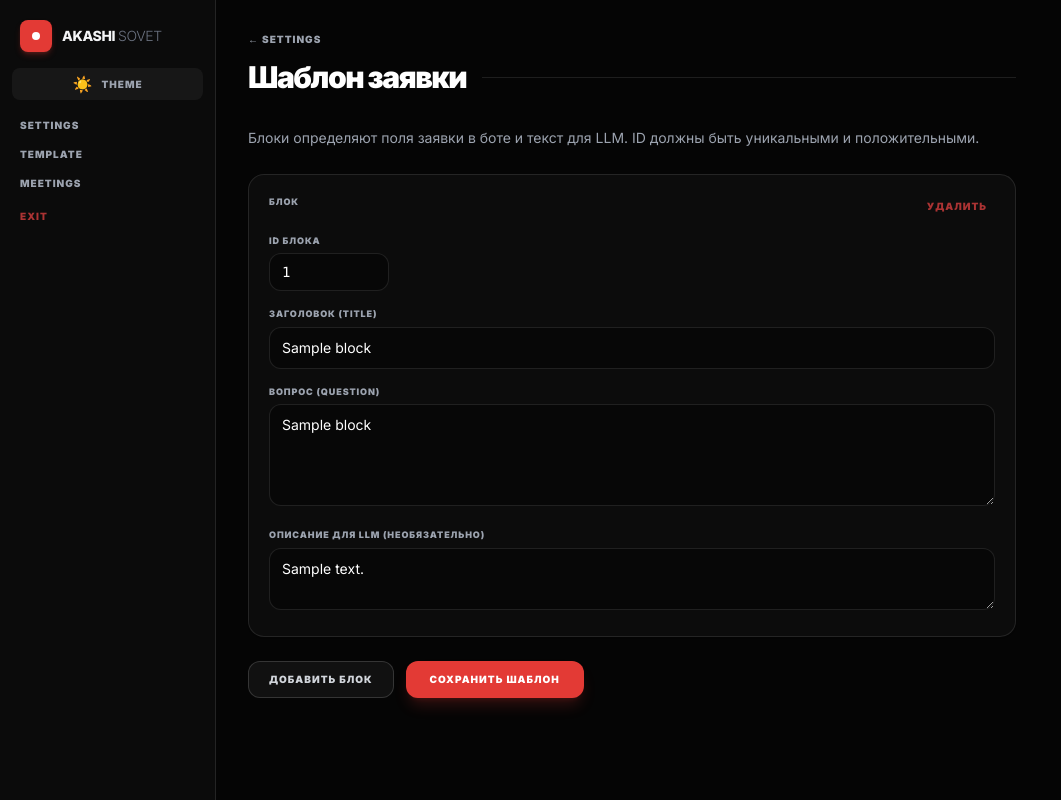
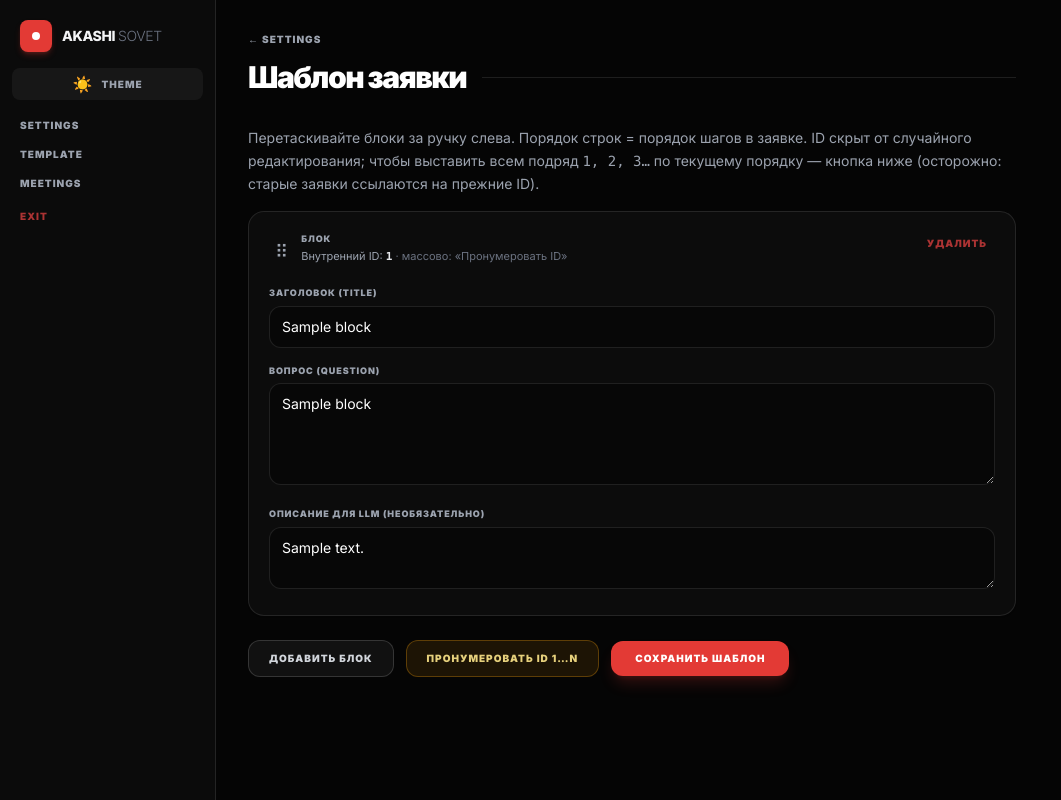
Before and after one commit to nurikw3/AkashiSovet, a FastAPI app: template web/templates/template_editor.html in a window 1280 px wide. Shown: the whole page, without its empty margins (0-1061 px from the left). Run offline with FastAPI, Linux system fonts and the light colour scheme; the template is opened without the code that fills it: most values are stand-ins (such as "Sample title", 1, 10 or a date in 2020); parts of the project's set-up code (start-up, migrations or seed data) failed here and were passed over; some libraries are stand-ins or nearby versions.

Commit message:
feat: template editor drag-reorder and guarded block IDs
- SortableJS: reorder blocks by handle; order matches save order
- block_id as hidden field; label shows ID; renumber 1…n for all rows with confirm
- Reinit sortable after HTMX add/delete row

Co-authored-by: Cursor <cursoragent@cursor.com>

```diff
--- a/web/templates/template_block_row.html
+++ b/web/templates/template_block_row.html
@@ -1,6 +1,23 @@
-<div class="template-block-row rounded-2xl border border-gray-200 dark:border-white/10 bg-white dark:bg-akashi-dark p-5 mb-3 shadow-sm">
+<div class="template-block-row js-template-block rounded-2xl border border-gray-200 dark:border-white/10 bg-white dark:bg-akashi-dark p-5 mb-3 shadow-sm">
+    <input type="hidden" name="block_id" value="{{ block.id }}" class="js-block-id-input" autocomplete="off" />
+
     <div class="flex justify-between items-start gap-3 mb-4">
-        <span class="text-[9px] font-black uppercase tracking-widest text-gray-400">Блок</span>
+        <div class="flex items-start gap-2 min-w-0">
+            <button type="button"
+                    class="js-drag-handle mt-0.5 shrink-0 p-1.5 rounded-lg text-gray-400 hover:text-akashi-red hover:bg-gray-100 dark:hover:bg-white/10 cursor-grab active:cursor-grabbing select-none"
+                    title="Перетащить блок"
+                    aria-label="Перетащить блок">
+                <span class="text-lg leading-none tracking-tighter" aria-hidden="true">⠿</span>
+            </button>
+            <div>
+                <span class="text-[9px] font-black uppercase tracking-widest text-gray-400 block mb-0.5">Блок</span>
+                <p class="text-[11px] text-gray-500 dark:text-gray-400">
+                    Внутренний ID:
+                    <span class="js-block-id-label font-mono font-bold text-gray-800 dark:text-gray-200">{{ block.id }}</span>
+                    <span class="text-gray-400 dark:text-gray-500">· массово: «Пронумеровать ID»</span>
+                </p>
+            </div>
+        </div>
         <button type="button"
                 class="text-[10px] font-black uppercase tracking-widest text-red-500/70 hover:text-red-500 px-2 py-1 rounded-lg hover:bg-red-500/10 transition-colors shrink-0"
                 hx-delete="/settings/template/ui-row"
@@ -8,12 +25,6 @@
                 hx-swap="outerHTML swap:200ms">
             Удалить
         </button>
-    </div>
-
-    <div class="mb-4">
-        <label class="block text-[9px] font-black uppercase tracking-widest text-gray-400 mb-1.5">ID блока</label>
-        <input type="number" name="block_id" min="1" step="1" required value="{{ block.id }}"
-               class="w-full max-w-[120px] rounded-xl border border-gray-200 dark:border-white/10 bg-gray-50 dark:bg-black/40 px-3 py-2 text-sm font-mono dark:text-white outline-none focus:ring-2 focus:ring-akashi-red/25" />
     </div>
 
     <div class="mb-4">
--- a/web/templates/template_editor.html
+++ b/web/templates/template_editor.html
@@ -11,8 +11,9 @@
         <div class="h-px flex-1 bg-gray-200 dark:bg-white/10"></div>
     </div>
 
-    <p class="text-sm text-gray-500 dark:text-gray-400 mb-6 leading-relaxed">
-        Блоки определяют поля заявки в боте и текст для LLM. ID должны быть уникальными и положительными.
+    <p class="text-sm text-gray-500 dark:text-gray-400 mb-4 leading-relaxed">
+        Перетаскивайте блоки за ручку слева. Порядок строк = порядок шагов в заявке.
+        ID скрыт от случайного редактирования; чтобы выставить всем подряд <span class="font-mono">1, 2, 3…</span> по текущему порядку — кнопка ниже (осторожно: старые заявки ссылаются на прежние ID).
     </p>
 
     <form id="template-form"
@@ -25,11 +26,16 @@
             {% endfor %}
         </div>
 
-        <div class="flex flex-wrap gap-3 pt-2">
+        <div class="flex flex-wrap items-center gap-3 pt-2">
             <button type="button"
                     id="template-add-row"
                     class="px-5 py-2.5 rounded-xl border border-gray-200 dark:border-white/15 bg-gray-100 dark:bg-white/5 text-[10px] font-black uppercase tracking-widest text-gray-600 dark:text-gray-300 hover:border-akashi-red/35 transition-colors">
                 Добавить блок
+            </button>
+            <button type="button"
+                    id="template-renumber-ids"
+                    class="px-5 py-2.5 rounded-xl border border-amber-500/30 bg-amber-500/10 text-[10px] font-black uppercase tracking-widest text-amber-800 dark:text-amber-200/90 hover:bg-amber-500/20 transition-colors">
+                Пронумеровать ID 1…n
             </button>
             <button type="submit"
                     class="px-6 py-2.5 rounded-xl bg-akashi-red text-white text-[10px] font-black uppercase tracking-widest shadow-lg shadow-akashi-red/20 hover:opacity-95 transition-all">
@@ -41,9 +47,75 @@
     </form>
 </div>
 
+<script src="https://cdn.jsdelivr.net/npm/sortablejs@1.15.2/Sortable.min.js"></script>
 <script>
-    document.getElementById('template-add-row').addEventListener('click', function () {
-        var inputs = document.querySelectorAll('#block-rows input[name="block_id"]');
+    (function () {
+        var sortableInstance = null;
+
+        function initBlockRowsSortable() {
+            var el = document.getElementById('block-rows');
+            if (!el) return;
+            if (sortableInstance) {
+                sortableInstance.destroy();
+                sortableInstance = null;
+            }
+            sortableInstance = Sortable.create(el, {
+                animation: 150,
+                handle: '.js-drag-handle',
+                ghostClass: 'opacity-60',
+                chosenClass: 'ring-2 ring-akashi-red/25 rounded-2xl'
+            });
+        }
+
+        function syncBlockIdLabels() {
+            document.querySelectorAll('#block-rows .template-block-row').forEach(function (row) {
+                var inp = row.querySelector('.js-block-id-input');
+                var lab = row.querySelector('.js-block-id-label');
+                if (inp && lab) lab.textContent = inp.value;
+            });
+        }
+
+        function renumberAllSequential() {
+            var rows = document.querySelectorAll('#block-rows .template-block-row');
+            if (!rows.length) return;
+            if (!confirm(
+                'Перенумеровать все блоки подряд: 1, 2, 3 … по текущему порядку строк?\n\n' +
+                'Если в базе уже есть заявки, они хранят ответы по старым ID — меняйте нумерацию только осознанно.'
+            )) return;
+            rows.forEach(function (row, i) {
+                var n = String(i + 1);
+                var inp = row.querySelector('.js-block-id-input');
+                var lab = row.querySelector('.js-block-id-label');
+                if (inp) inp.value = n;
+                if (lab) lab.textContent = n;
+            });
+        }
+
+        document.addEventListener('DOMContentLoaded', function () {
+            initBlockRowsSortable();
+        });
+
+        document.body.addEventListener('htmx:afterSwap', function (evt) {
+            if (evt.detail.target && evt.detail.target.id === 'block-rows') {
+                initBlockRowsSortable();
+                syncBlockIdLabels();
+            }
+        });
+
+        document.body.addEventListener('htmx:afterRequest', function (evt) {
+            if (!evt.detail.successful) return;
+            var xhr = evt.detail.xhr;
+            var url = (xhr && xhr.responseURL) ? xhr.responseURL : '';
+            if (url.indexOf('/settings/template/new-row') !== -1 ||
+                url.indexOf('/settings/template/ui-row') !== -1) {
+                initBlockRowsSortable();
+                syncBlockIdLabels();
+            }
+        });
+
+        var addBtn = document.getElementById('template-add-row');
+        if (addBtn) addBtn.addEventListener('click', function () {
+            var inputs = document.querySelectorAll('#block-rows .js-block-id-input');
             var next = 1;
             if (inputs.length) {
                 var max = 0;
@@ -58,6 +130,10 @@
                 swap: 'beforeend'
             });
         });
+
+        var renBtn = document.getElementById('template-renumber-ids');
+        if (renBtn) renBtn.addEventListener('click', renumberAllSequential);
+    })();
 </script>
 
 {% endblock %}
```
Lines whose indentation alone changed are shown as unchanged.
